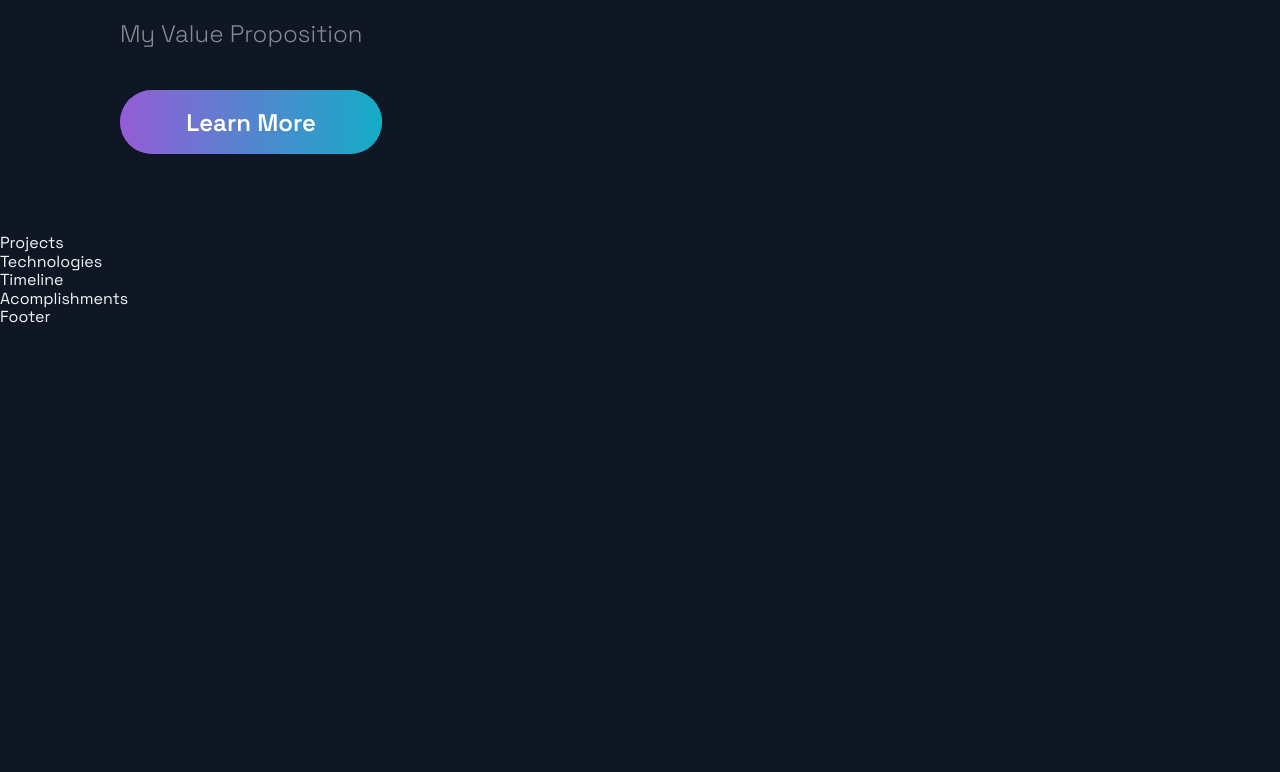
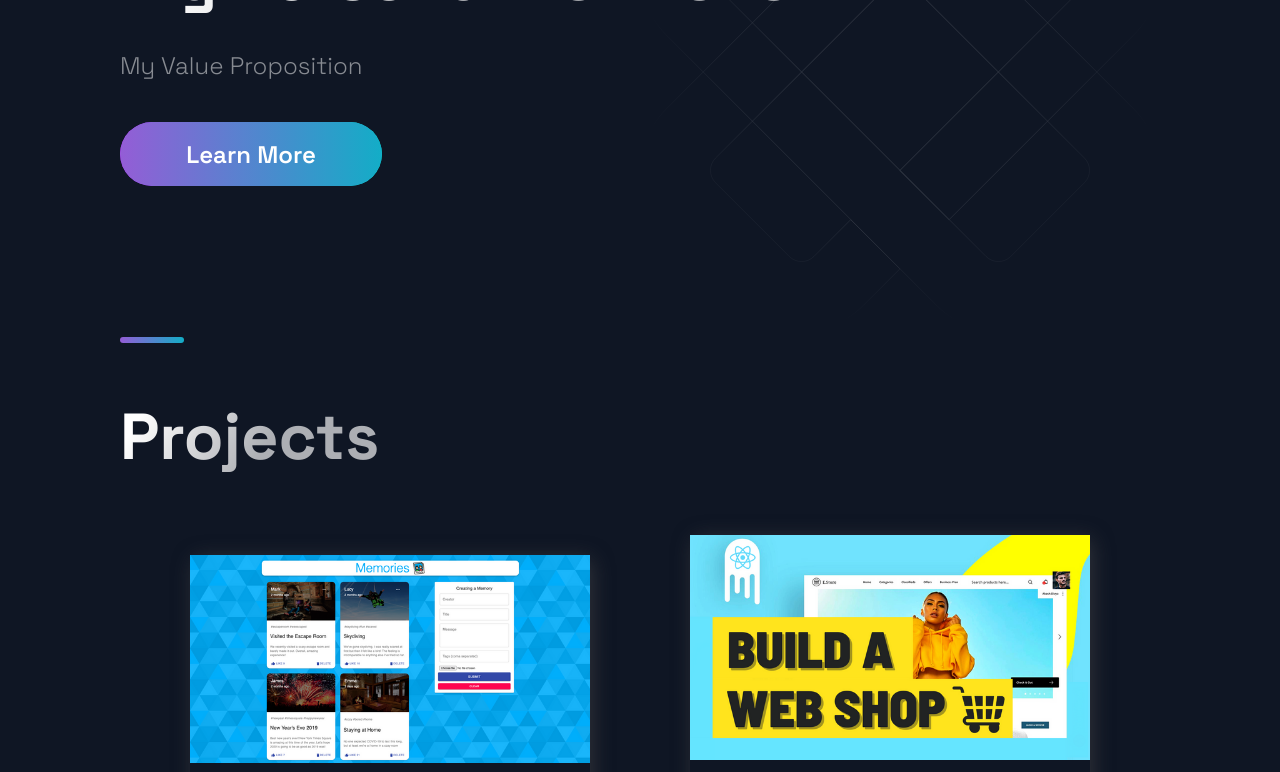
Before and after one commit to SaagarSuresh/portfolio_website, a Next.js app: page / in a window 1280 px wide. Shown: the part 300-1072 px from the top of the page. Before the commit the page ends 800 px from the top, so only its background shows below. Built offline with nearby package versions, Linux system fonts and the light colour scheme.

Commit message:
Projects component created.

```diff
--- a/src/components/Projects/Projects.js
+++ b/src/components/Projects/Projects.js
@@ -5,9 +5,34 @@
 import { projects } from '../../constants/constants';
 
 const Projects = () => (
-  <div>
-    Projects
-  </div>
+  <Section nopadding id="projects">
+    <SectionDivider />
+    <SectionTitle main>Projects</SectionTitle>
+    <GridContainer>
+      {projects.map(({id, image, title, description, tags, source, visit}) =>(
+        <BlogCard key={{id}}>
+          <Img src={image} />
+          <TitleContent>
+            <HeaderThree title>{title}</HeaderThree>
+            <Hr />
+          </TitleContent>
+          <CardInfo>{description}</CardInfo>
+          <div>
+            <TitleContent>Stack</TitleContent>
+            <TagList>
+              {tags.map((tag, i) => (
+                <Tag key={i}>{tag}</Tag>
+              ))}
+            </TagList>
+          </div>
+          <UtilityList>
+            <ExternalLinks href={visit}>Code</ExternalLinks>
+            <ExternalLinks href={source}>Source</ExternalLinks>
+          </UtilityList>
+        </BlogCard>
+      ))}
+    </GridContainer>
+  </Section>
 );
 
 export default Projects;
--- a/src/pages/index.js
+++ b/src/pages/index.js
@@ -10,10 +10,10 @@
 const Home = () => {
   return (
     <Layout>
-      {/* <Section grid> */}
+      <Section grid>
         <Hero />
-        {/* <BgAnimation /> */}
-      {/* </Section> */}
+        <BgAnimation />
+      </Section>
       <Projects />
       <Technologies />
       <Timeline />
```
